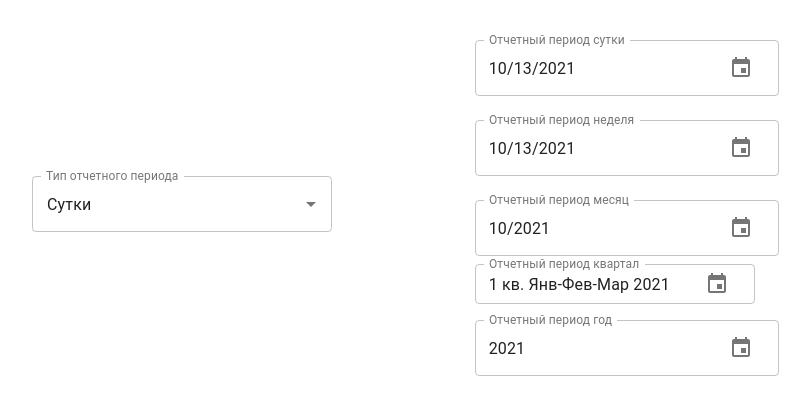
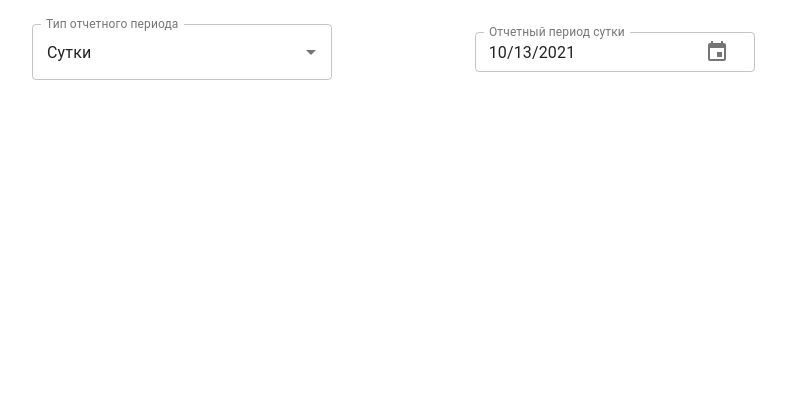
Before and after one commit to avramenkomy/datepicker-test, a React (Create React App) app: page / in a window 1280 px wide. Shown: the top 414 px of the page, without its empty margins (12-822 px from the left). Built offline with nearby package versions, Linux system fonts and the light colour scheme.

Commit message:
WIP: code refactor

```diff
--- a/src/elements/ReportPeriodSelector.js
+++ b/src/elements/ReportPeriodSelector.js
@@ -1,71 +1,45 @@
-import React, { useState } from 'react';
-import {
-  MuiPickersUtilsProvider,
-  KeyboardDatePicker,
-} from '@material-ui/pickers';
-import moment from "moment"
-import MomentUtils from '@date-io/moment';
-import "moment/locale/ru";
+import React  from 'react';
+import moment from 'moment';
+import 'moment/locale/ru';
+import { makeStyles } from '@material-ui/core/styles';
+
+import DayPicker from './DayPicker';
 import WeekPicker from './WeekPicker';
-import QuarterPicker from './QuarterPicker'
+import MonthPicker from './MonthPicker';
+import YearPicker from './YearPicker';
+import QuarterPicker from './QuarterPicker';
 
 moment.locale("ru");
 
+const useStyles = makeStyles((theme) => ({
+  date_field: {
+    width: '100%',
+    height: 20,
+    marginTop: 0,
+    marginBottom: 0,
+    '& .MuiInputBase-input': {
+      padding: "10px 5px",
+    },
+  }
+}));
+
 function ReportPeriodSelector({type}) {
+  const classes = useStyles();
 
-  const initDate = new Date();
-
-  const [date, setDate] = useState(initDate);
-
-  const MAX_DATE = new Date('3000-01-01');
-  const MIN_DATE = new Date('1970-01-01');
-
-  const defaultParams = {
-    inputVariant: "outlined",
-    margin: "normal",
-    cancelLabel: "Отмена",
-    okLabel: "Принять",
-    maxDateMessage: "Дата должна быть меньше максимальной",
-    minDateMessage: "Дата должна быть больше минимальной",
-    invalidDateMessage: "Ошибочный формат ввода",
-    minDate: MIN_DATE,
-    maxDate: MAX_DATE,
-    value: date,
-  }
+  const dayPicker = type === 'day' ? <DayPicker className={classes.date_field} /> : null;
+  const weekPicker = type === 'week' ? <WeekPicker className={classes.date_field} /> : null;
+  const monthPicker = type === 'month' ? <MonthPicker className={classes.date_field} /> : null;
+  const quarterPicker = type === 'quarter' ? <QuarterPicker className={classes.date_field} /> : null;
+  const yearPicker = type === 'year' ? <YearPicker className={classes.date_field} /> : null;
 
   return (
-    <MuiPickersUtilsProvider utils={MomentUtils} locale="ru">
-      {/* селектор с выбором даты */}
-      <KeyboardDatePicker
-        {...defaultParams}
-        label="Отчетный период сутки"
-        format="MM/DD/yyyy"
-        onChange={(value) => setDate(value)}
-      />
-
-      {/* селектор с выбором недели */}
-      <WeekPicker />
-
-
-      {/* селектор с выбором месяца */}
-      <KeyboardDatePicker
-        {...defaultParams}
-        label="Отчетный период месяц"
-        views={["month"]}
-        format="MM/yyyy"
-        onChange={(value) => setDate(value)}
-      />
-
-      {/* селектор с выбором квартала */}
-      <QuarterPicker />
-
-      {/* селектор с выбором года */}
-      <KeyboardDatePicker
-        {...defaultParams}
-        label="Отчетный период год"
-        views={["year"]}
-      />
-    </MuiPickersUtilsProvider>
+    <React.Fragment>
+      {dayPicker}
+      {weekPicker}
+      {monthPicker}
+      {quarterPicker}
+      {yearPicker}
+    </React.Fragment>
   );
 }
 
```
